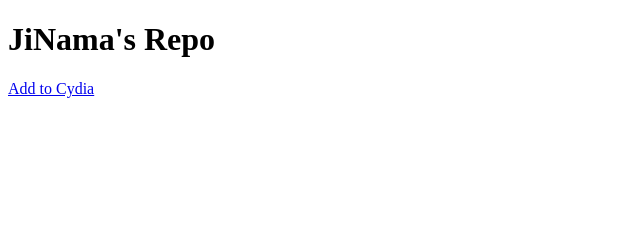
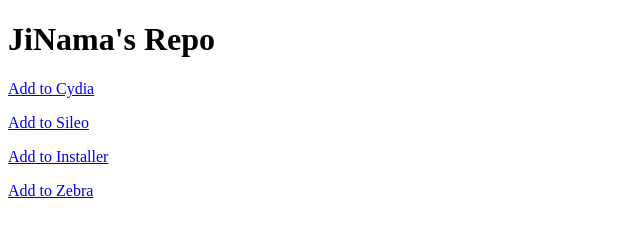
Before and after one commit to JiNama/repo, a plain HTML site: page index.html in a window 1280 px wide. Shown: the whole page, without its empty margins (0-640 px from the left). Drawn offline with Linux system fonts and the light colour scheme.

Commit message:
webpage update

```diff
--- a/index.html
+++ b/index.html
@@ -5,6 +5,9 @@
 <h1>JiNama's Repo</h1>
 
 <p><a href="cydia://url/https://cydia.saurik.com/api/share#?source=https://jinama.github.io/repo">Add to Cydia</a></p>
+<p><a href="sileo://source/https://jinama.github.io/repo">Add to Sileo</a></p>
+<p><a href="installer://add/repo=https://jinama.github.io/repo">Add to Installer</a></p>
+<p><a href="zbra://sources/add/https://jinama.github.io/repo">Add to Zebra</a></p>
 
 </body>
 </html>
```
